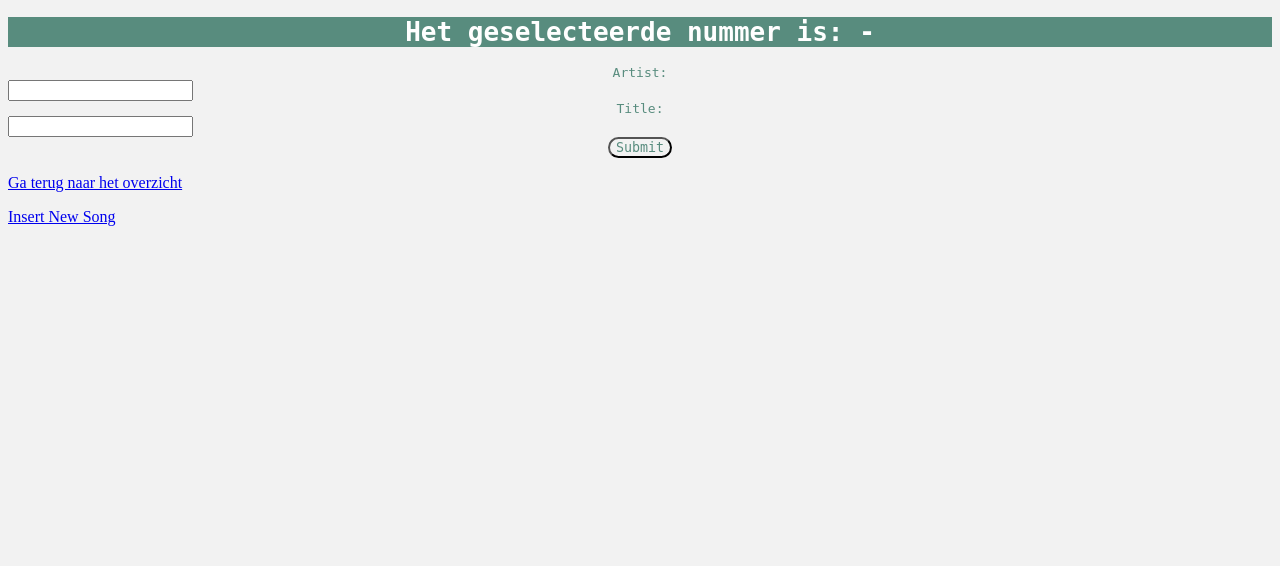
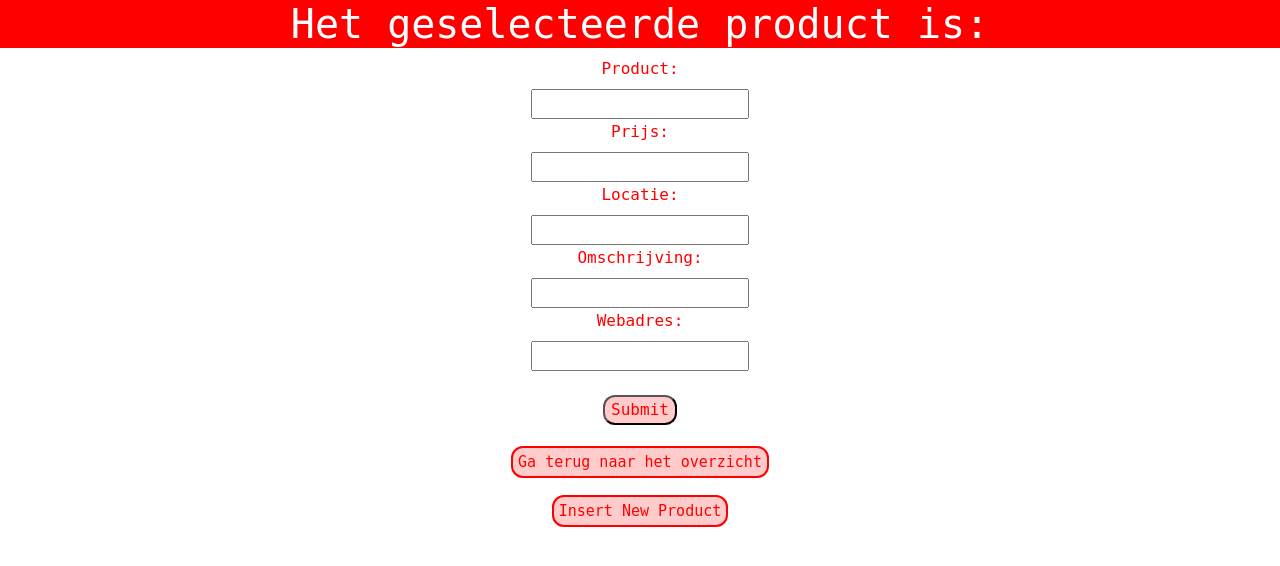
Before and after one commit to MercyXVII/database-verlanglijstje, a PHP site: page /update.php?id=1 in a window 1280 px wide. Shown: the top 566 px of the page. Run offline with PHP 8.4, Linux system fonts and the light colour scheme; data comes from the database, SQL or seed files in the repository; data that the repository does not hold is empty.

Commit message:
Almost done

```diff
--- a/CSS/master.css
+++ b/CSS/master.css
@@ -1,45 +1,54 @@
+body{
+  margin: 0;
+}
+
 table {
   border-collapse: collapse;
   width:100%;
-  color: #588c7e;
+  color: black;
   font-family: monospace;
-  font-size: 25px;
+  font-size: 15px;
   text-align: left;
 }
 
 th {
-  background-color: #588c7e;
+  background-color: red;
   color: white;
 }
  tr:nth-child(even) {
-   background-color: #f2f2f2;
+   background-color: #ffcccb;
  }
 
 #button {
   font-family: monospace;
-  font-size: 25px;
+  font-size: 15px;
   width:100%;
-  background-color: #f2f2f2;
+  background-color: #ffcccb;
+  text-decoration: none;
+  border: 2px solid red;
+  padding: 5px;
+  border-radius: 12px;
 }
 
-input[type="text" type="number"] {
+input[type="text"], input[type="number"] {
   display: block;
   font-family: monospace;
   margin: 0 auto;
 }
 
 
+
 input[type="submit"] {
   display: block;
   font-family: monospace;
   margin: 0 auto;
-  background-color: #f2f2f2;
-  color: #588c7e;
+  background-color: #ffcccb;
+  color: red;
   border-radius: 12px;
 }
 
 label {
-  color: #588c7e;
+  color: red;
   font-family: monospace;
   display: block;
   border-collapse: collapse;
@@ -49,10 +58,6 @@ label {
 h1 {
   color: white;
   font-family: monospace;
-  background-color: #588c7e;
+  background-color: red;
   text-align:center;
 }
-
-#addnew {
-  background-color: #f2f2f2;
-}
--- a/delete.php
+++ b/delete.php
@@ -5,7 +5,7 @@
   if(isset($_GET['id'])) {
 
     $id = $_GET['id'];
-    $sql = "DELETE FROM songs WHERE id = '$id'";
+    $sql = "DELETE FROM lijstje WHERE id = '$id'";
     $result = $conn->query($sql);
 
     if ($sql) {
--- a/includes/config.php
+++ b/includes/config.php
@@ -1,7 +1,7 @@
 <?php
 
 $servername = "localhost";
-$databasename = "db_level2_opdr1";
+$databasename = "verlanglijstje";
 $username = "Martijn";
 $password = "Welkom1234";
 
--- a/update.php
+++ b/update.php
@@ -4,8 +4,12 @@
     <meta charset="utf-8">
     <title>Insert</title>
     <link rel="stylesheet" href="./CSS/master.css">
+    <link rel="stylesheet" href="https://maxcdn.bootstrapcdn.com/bootstrap/4.3.1/css/bootstrap.min.css">
+    <script src="https://ajax.googleapis.com/ajax/libs/jquery/3.4.1/jquery.min.js"></script>
+    <script src="https://cdnjs.cloudflare.com/ajax/libs/popper.js/1.14.7/umd/popper.min.js"></script>
+    <script src="https://maxcdn.bootstrapcdn.com/bootstrap/4.3.1/js/bootstrap.min.js"></script>
   </head>
-  <body id="addnew">
+   <body>
 
     <?php
       error_reporting(0);
@@ -13,36 +17,52 @@
 
       $id = $_GET['id'];
 
-      $sql = "SELECT * FROM songs WHERE id = $id";
+      $sql = "SELECT * FROM lijstje WHERE id = $id";
       $result = $conn->query($sql);
       $row = $result->fetch_assoc();
 
-      echo "<h1>Het geselecteerde nummer is: ".$row['artist']." - ".$row['title']."</h1>";
+      echo "<h1>Het geselecteerde product is: ".$row['product']."</h1>";
     ?>
 
+  <div class="text-center">
     <form method="post">
-      <label for="artist">Artist:</label>
-      <input type="text" name="artist">
-      <label for="title">Title:</label>
-      <input type="text" name="title"> <br>
-      <input type="submit" name="submit">
+      <label for="product">Product:</label>
+      <input type="text" name="product">
+      <label for="prijs">Prijs:</label>
+      <input type="number" name="prijs">
+      <label for="locatie">Locatie:</label>
+      <input type="text" name="locatie">
+      <label for="omschrijving">Omschrijving:</label>
+      <input type="text" name="omschrijving">
+      <label for="webadres">Webadres:</label>
+      <input type="text" name="webadres"> <br>
+      <input type="submit" name="submit"> <br>
     </form>
-
-    <div id="form">
-      <p><a href="index.php">Ga terug naar het overzicht</a></p>
-      <p><a href="addnew.php">Insert New Song</a></p>
+      <a id="button" href="index.php" style="color:red;">Ga terug naar het overzicht</a><br><br>
+      <a id="button" href="addnew.php" style="color:red;">Insert New Product</a>
     </div>
 
     <?php
-    $artist = $_POST['artist'];
-    $title = $_POST['title'];
+    $product = $_POST['product'];
+    $prijs = $_POST['prijs'];
+    $locatie = $_POST['locatie'];
+    $omschrijving = $_POST['omschrijving'];
+    $webadres = $_POST['webadres'];
+    $query = "UPDATE lijstje SET product='$product', prijs='$prijs', locatie='$locatie', omschrijving='$omschrijving', webadres='$webadres' WHERE id='$id'";
 
-    $query = "UPDATE songs SET artist='$artist', title='$title' WHERE id='$id'";
+    if(!isset($_POST['submit'])) exit();
 
-    if(isset($_POST['submit'])){
-      $result = $conn->query($query);
-      header("Location: index.php");
-    }
+        $vars = array('product', 'prijs','locatie', 'omschrijving', 'webadres');
+        $verified = TRUE;
+        foreach($vars as $v) {
+           if(!isset($_POST[$v]) || empty($_POST[$v])) {
+              $verified = FALSE;
+         }
+      }
+      if(!$verified) {
+        echo "<br><div class='text-center' style='color:red;'> All fields are required!! </div>";
+        exit();
+      }
 
      ?>
 
```
Also changed, not shown: addnew.php (+4 -7 lines), includes/insert.php (+6 -3 lines), includes/table.php (+11 -5 lines), index.php (+8 -7 lines).
